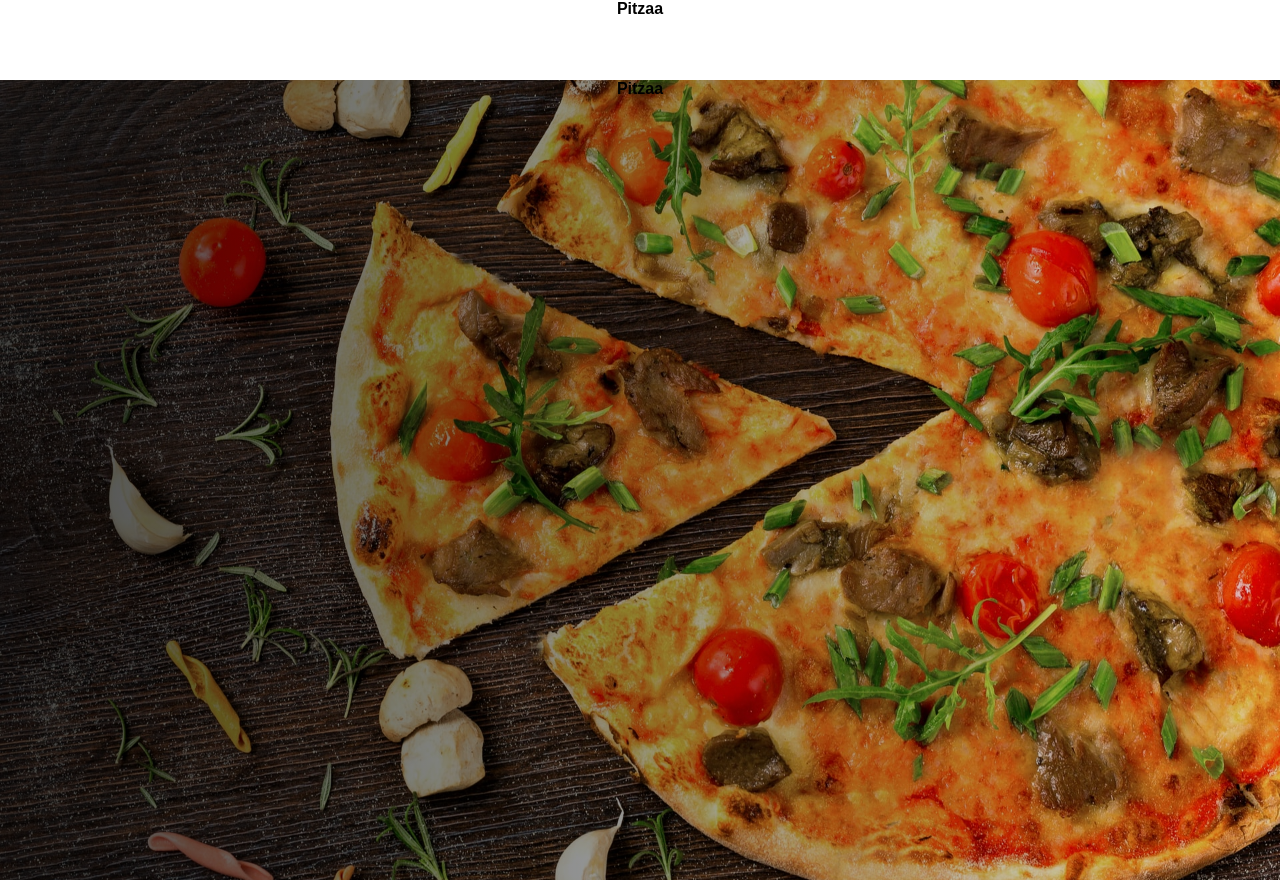
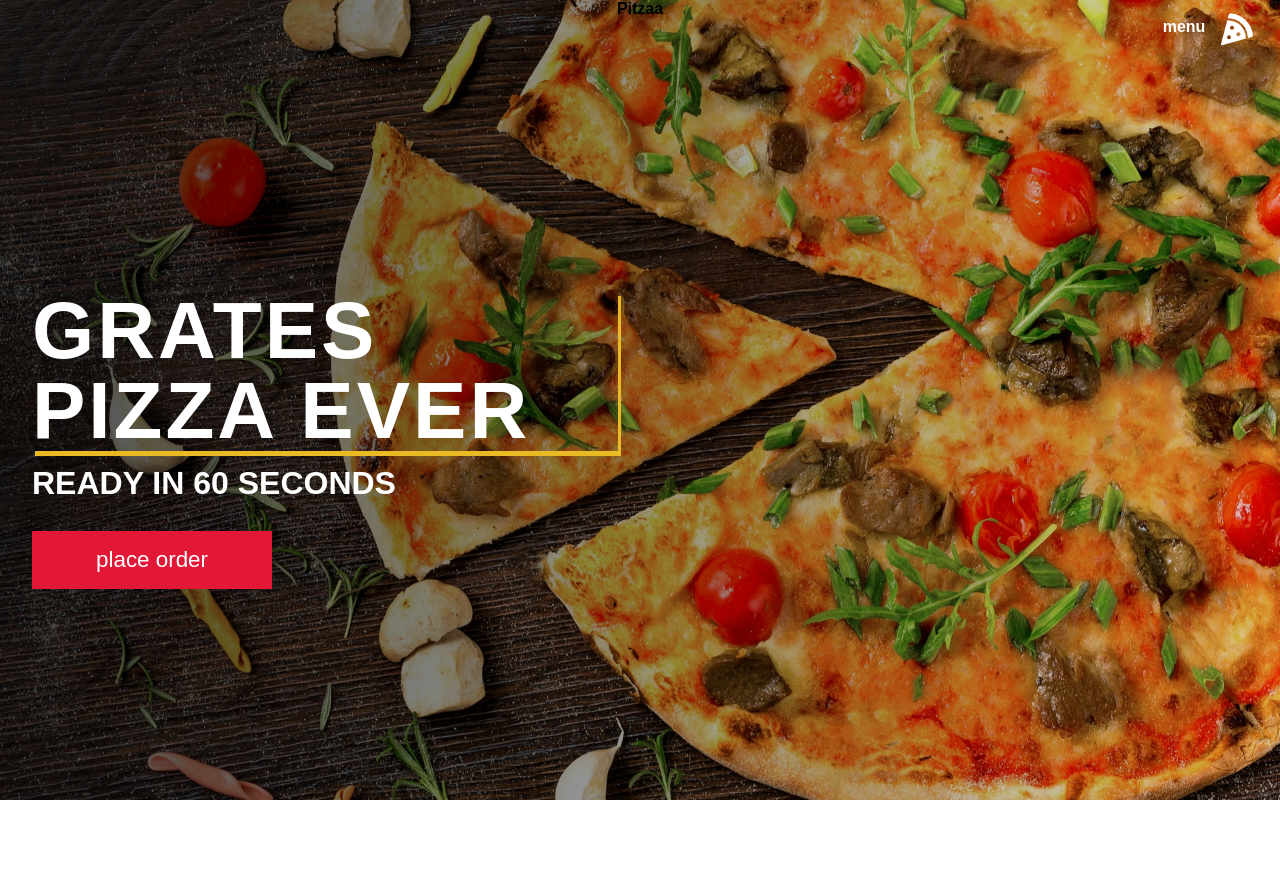
Before and after one commit to shahiiin/Food-website, a React (Create React App) app: page / in a window 1280 px wide. After the commit the page ends 800 px from the top, so only its background shows below. Built offline with nearby package versions, Linux system fonts and the light colour scheme.

Commit message:
desigen of hero component

```diff
--- a/src/App.js
+++ b/src/App.js
@@ -1,6 +1,6 @@
 import { BrowserRouter as Router } from "react-router-dom";
 import Hero from "./components/hero";
-import Navbar from "./components/navbar";
+
 import {GlobalStyle} from './globalStyle'
 
 
@@ -9,7 +9,7 @@ function App() {
     <>
     <Router>
         <GlobalStyle/>
-        <Navbar/>
+
         <Hero/>
     </Router>
     </>
--- a/src/components/hero/index.jsx
+++ b/src/components/hero/index.jsx
@@ -13,6 +13,13 @@ const Hero = () => {
   return (
     <HeroContainer>
         <Navbar/>
+        <HeroContent>
+            <HeroItems>
+                <HeroH1>Grates Pizza Ever</HeroH1>
+                <HeroP>Ready in 60 Seconds</HeroP>
+                <HeroBtn>place order</HeroBtn>
+            </HeroItems>
+        </HeroContent>
     </HeroContainer>
   )
 }
```
